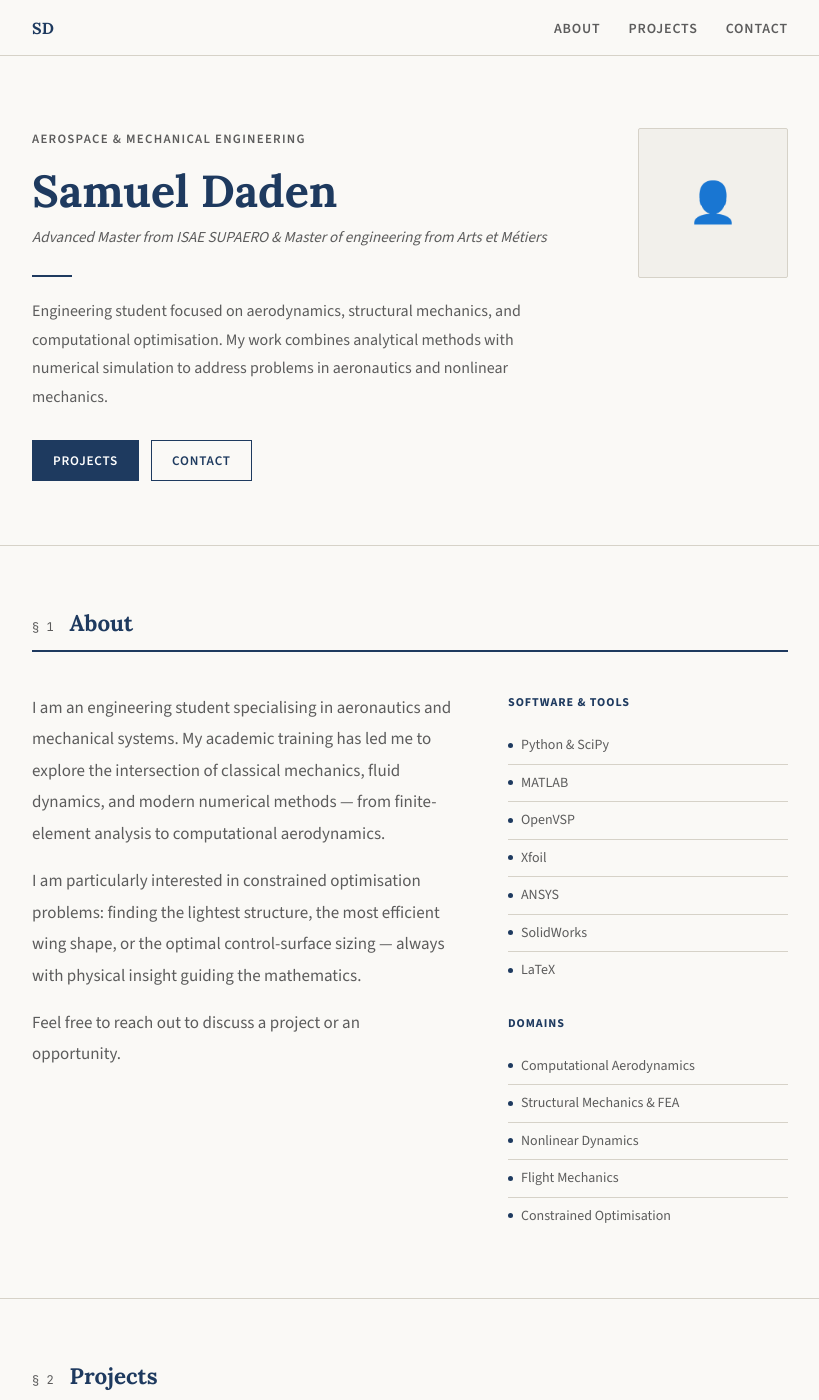
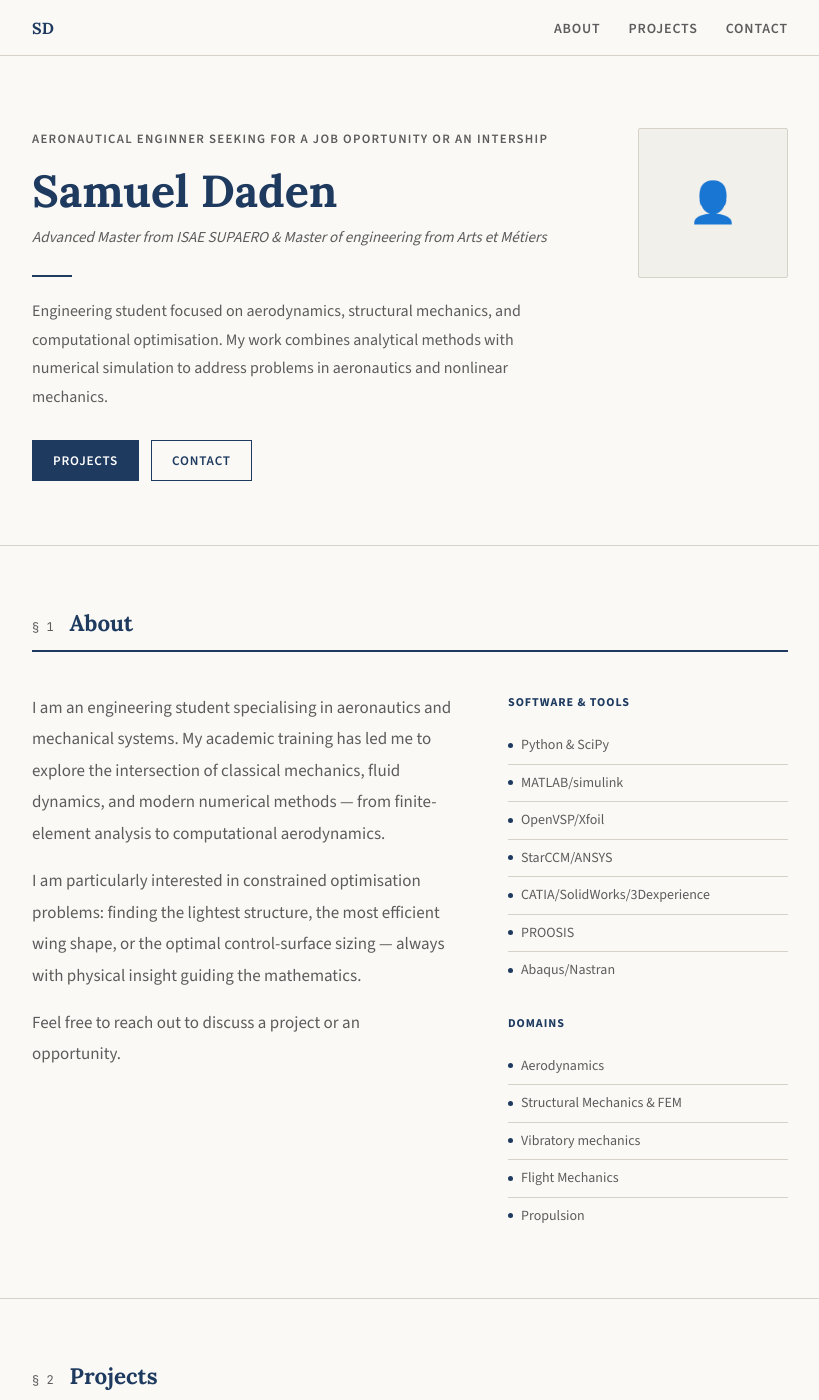
Before and after one commit to SamuelDADEN/Portofolio-Samuel-Daden, a Jekyll site: the page built from index.html, in a window 1280 px wide and 1400 px high. Shown: the whole window, without its empty margins (230-1049 px from the left). Built offline with Jekyll 4.4.1, drawn with Linux system fonts in a browser that asks for light colours.

Commit message:
Revise hero text and update skills in index.html
Updated hero section text and skills list.

```diff
--- a/index.html
+++ b/index.html
@@ -7,7 +7,7 @@ title: Home
 <section class="hero" id="home">
   <div class="hero-inner">
     <div class="hero-text">
-      <span class="hero-tag">Aerospace &amp; Mechanical Engineering</span>
+      <span class="hero-tag">Aeronautical enginner seeking for a job oportunity or an intership</span>
       <h1>Samuel Daden</h1>
       <p class="hero-degree">
         <!-- Add your degree, university, and year here -->
@@ -63,21 +63,21 @@ title: Home
       <p class="skills-label">Software &amp; Tools</p>
       <ul class="skills-list">
         <li>Python &amp; SciPy</li>
-        <li>MATLAB</li>
-        <li>OpenVSP</li>
-        <li>Xfoil</li>
-        <li>ANSYS</li>
-        <li>SolidWorks</li>
-        <li>LaTeX</li>
+        <li>MATLAB/simulink</li>
+        <li>OpenVSP/Xfoil</li>
+        <li>StarCCM/ANSYS</li>
+        <li>CATIA/SolidWorks/3Dexperience</li>
+        <li>PROOSIS</li>
+        <li>Abaqus/Nastran</li>
       </ul>
 
       <p class="skills-label">Domains</p>
       <ul class="skills-list">
-        <li>Computational Aerodynamics</li>
-        <li>Structural Mechanics &amp; FEA</li>
-        <li>Nonlinear Dynamics</li>
+        <li>Aerodynamics</li>
+        <li>Structural Mechanics &amp; FEM</li>
+        <li>Vibratory mechanics</li>
         <li>Flight Mechanics</li>
-        <li>Constrained Optimisation</li>
+        <li>Propulsion</li>
       </ul>
     </div>
   </div>
```
